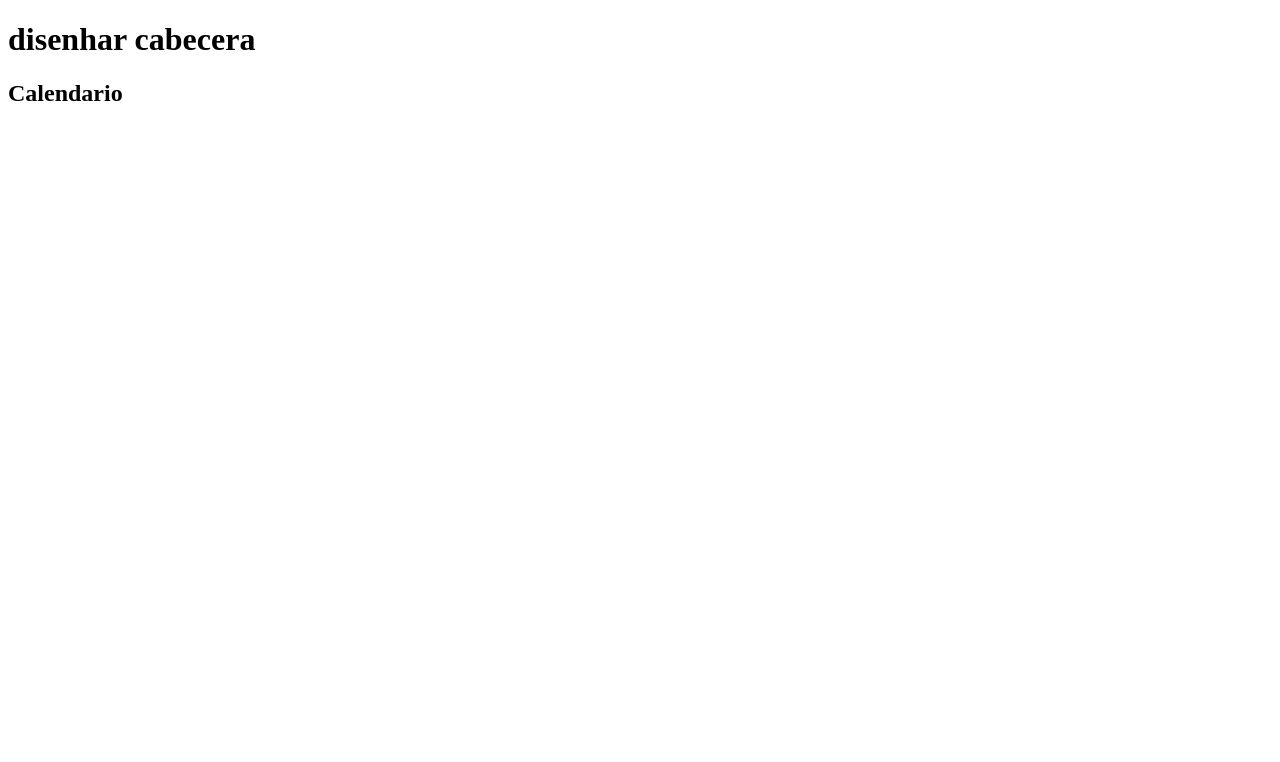
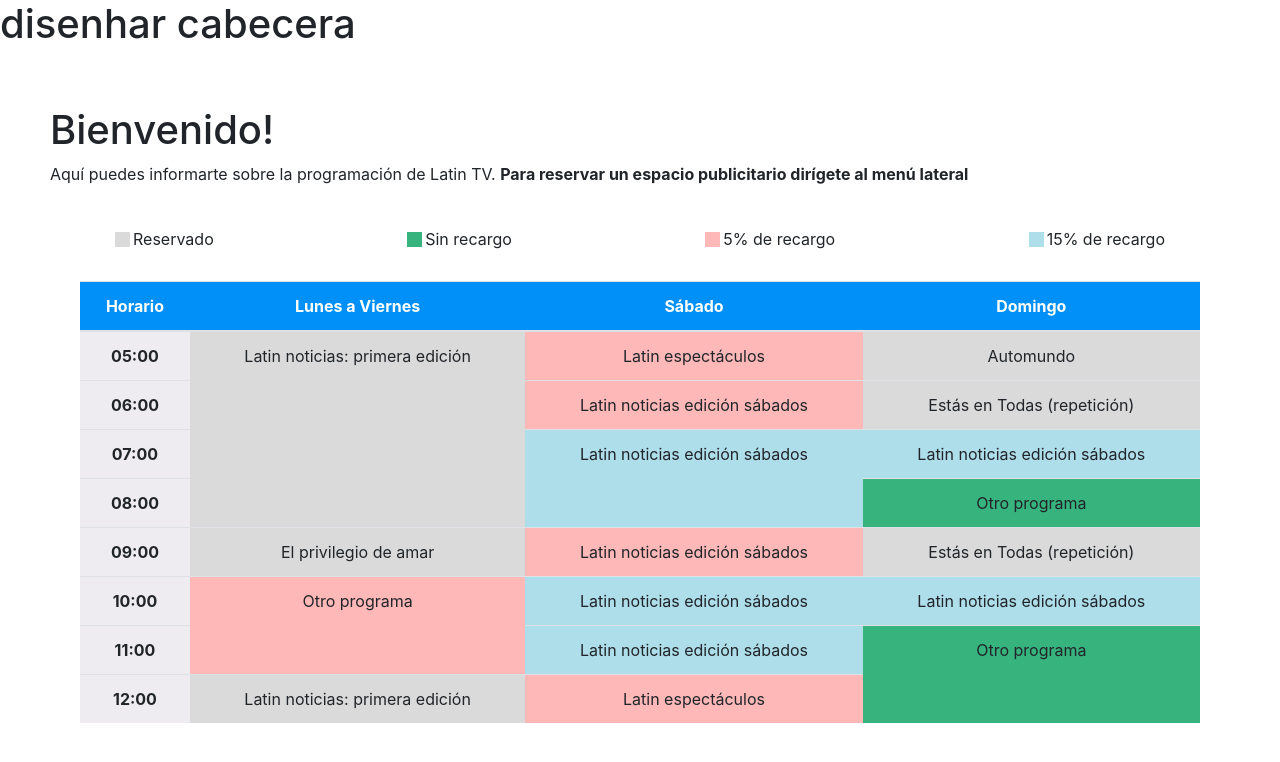
Before and after one commit to argierincon/latintv, a React app: page / in a window 1280 px wide. Shown: the top 762 px of the page. Built offline with nearby package versions, Linux system fonts and the light colour scheme.

Commit message:
vista tabla de programacion

```diff
--- a/public/index.html
+++ b/public/index.html
@@ -4,7 +4,9 @@
 <head>
   <meta charset="UTF-8">
   <meta name="viewport" content="width=device-width, initial-scale=1.0">
-  <title>Document</title>
+  <title>Latin TV</title>
+  <link rel="stylesheet" href="https://stackpath.bootstrapcdn.com/bootstrap/4.5.2/css/bootstrap.min.css" integrity="sha384-JcKb8q3iqJ61gNV9KGb8thSsNjpSL0n8PARn9HuZOnIxN0hoP+VmmDGMN5t9UJ0Z" crossorigin="anonymous">
+  <script src="https://stackpath.bootstrapcdn.com/bootstrap/4.5.2/js/bootstrap.min.js" integrity="sha384-B4gt1jrGC7Jh4AgTPSdUtOBvfO8shuf57BaghqFfPlYxofvL8/KUEfYiJOMMV+rV" crossorigin="anonymous"></script>
 </head>
 
 <body>
--- a/src/Componentes/Calendario.jsx
+++ b/src/Componentes/Calendario.jsx
@@ -1,9 +1,61 @@
-import React from 'react'
+import React from 'react';
+import '../assets/estilos/contenedores/calendario.scss';
 
 export const Calendario = () => {
-    return (
-        <div>
-            <h2>Calendario</h2>
-        </div>
-    )
-}
+  return (
+    <table class="table table-hover">
+      <thead>
+        <tr>
+          <th scope="col" className='cabeceraTabla'> Horario</th>
+          <th scope="col" className='cabeceraTabla'> Lunes a Viernes </th>
+          <th scope="col" className='cabeceraTabla'>Sábado</th>
+          <th scope="col" className='cabeceraTabla'>Domingo</th>
+        </tr>
+      </thead>
+      <tbody>
+        <tr>
+          <th scope="row" className='horaTabla'> 05:00</th>
+          <td rowspan="4" className='reservado' > Latin noticias: primera edición </td>
+          <td className='cincoRecargo' > Latin espectáculos </td>
+          <td className='reservado' > Automundo </td>
+        </tr>
+        <tr>
+          <th scope="row" className='horaTabla' > 06:00</th>
+          <td className='cincoRecargo'> Latin noticias edición sábados </td>
+          <td className='reservado'> Estás en Todas (repetición)</td>
+        </tr>
+        <tr>
+          <th scope="row" className='horaTabla'> 07:00</th>
+          <td rowspan="2" className='quinceRecargo'> Latin noticias edición sábados </td>
+          <td className='quinceRecargo'> Latin noticias edición sábados </td>
+        </tr>
+        <tr>
+          <th scope="row" className='horaTabla'> 08:00</th>
+          <td className='sinRecargo'> Otro programa </td>
+        </tr>
+        <tr>
+          <th scope="row" className='horaTabla' > 09:00</th>
+          <td className='reservado'>El privilegio de amar</td>
+          <td className='cincoRecargo'> Latin noticias edición sábados </td>
+          <td className='reservado'> Estás en Todas (repetición)</td>
+        </tr>
+        <tr>
+          <th scope="row" className='horaTabla'> 10:00</th>
+          <td rowspan="2" className='cincoRecargo'>Otro programa</td>
+          <td className='quinceRecargo'> Latin noticias edición sábados </td>
+          <td className='quinceRecargo'> Latin noticias edición sábados </td>
+        </tr>
+        <tr>
+          <th scope="row" className='horaTabla'> 11:00</th>
+          <td className='quinceRecargo'> Latin noticias edición sábados </td>
+          <td rowspan="2" className='sinRecargo'> Otro programa </td>
+        </tr>
+        <tr>
+          <th scope="row" className='horaTabla'> 12:00</th>
+          <td className='reservado' > Latin noticias: primera edición </td>
+          <td className='cincoRecargo' > Latin espectáculos </td>
+        </tr>
+      </tbody>
+    </table>
+  );
+};
--- a/src/Vistas/Programacion.jsx
+++ b/src/Vistas/Programacion.jsx
@@ -3,10 +3,41 @@
 import { Cabecera } from '../componentes/Cabecera';
 import { Calendario } from '../componentes/Calendario';
 
+import '../assets/estilos/vistas/programacion.scss';
+
 const Programacion = () => (
   <>
     <Cabecera />
-    <Calendario />
+    <div className="contenedorProgramacion">
+      <h1>Bienvenido!</h1>
+      <p className='infoProgramacion'>
+        Aquí puedes informarte sobre la programación de Latin TV.{' '}
+        <strong>
+          Para reservar un espacio publicitario dirígete al menú lateral
+        </strong>
+      </p>
+      <div className="contenedorPrograma">
+        <div className="opcionesRecargo">
+          <div className="opcion">
+            <div className=" caja reservado"></div>
+            <p>Reservado</p>
+          </div>
+          <div className="opcion">
+            <div className="caja sinRecargo"></div>
+            <p>Sin recargo</p>
+          </div>
+          <div className="opcion">
+            <div className="caja cincoRecargo"></div>
+            <p>5% de recargo</p>
+          </div>
+          <div className="opcion">
+            <div className="caja quinceRecargo"></div>
+            <p>15% de recargo</p>
+          </div>
+        </div>
+        <Calendario />
+      </div>
+    </div>
   </>
 );
 
--- /dev/null
+++ b/src/assets/estilos/contenedores/calendario.scss
@@ -0,0 +1,31 @@
+.table {
+    padding: 50px;
+}
+
+.cabeceraTabla {
+    background-color: #0090F7;;
+    color: white;
+    text-align: center;
+}
+
+.horaTabla {
+    background-color: #EEECF1;
+    text-align: center;
+}
+
+.reservado {
+    background-color: #DADADA;
+
+}
+
+.sinRecargo {
+    background-color: #37B47E;
+}
+
+.cincoRecargo {
+    background-color: #FFB8B8;
+}
+
+.quinceRecargo {
+    background-color: #AFDEEB;
+}
--- /dev/null
+++ b/src/assets/estilos/vistas/programacion.scss
@@ -0,0 +1,54 @@
+.contenedorProgramacion {
+    padding:50px;
+}
+
+.contenedorProgramacion p {
+    text-align: justify;
+}
+
+.contenedorPrograma {
+    padding: 15px 30px;
+}
+
+.opcionesRecargo {
+    display: flex;
+    justify-content: space-between;
+    padding: 0 35px;
+    margin: 10px 0 30px 0;
+}
+
+th, td {
+    text-align: center;
+}
+
+.opcion {
+    display: flex;
+    align-items: center;
+}
+
+.opcion p{
+    margin: 0px;
+}
+
+.caja {
+    width: 15px;
+    height: 15px;
+    margin-right:3px;
+}
+
+.reservado {
+    background-color: #DADADA;
+
+}
+
+.sinRecargo {
+    background-color: #37B47E;
+}
+
+.cincoRecargo {
+    background-color: #FFB8B8;
+}
+
+.quinceRecargo {
+    background-color: #AFDEEB;
+}
```
